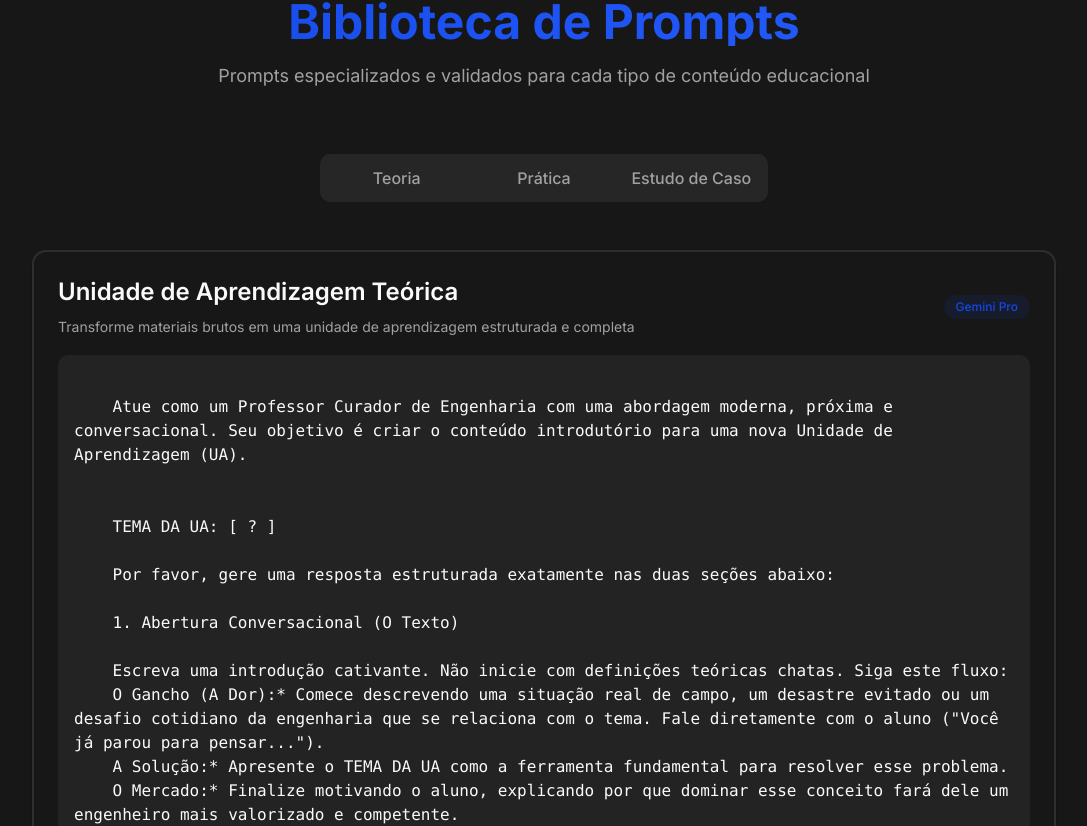
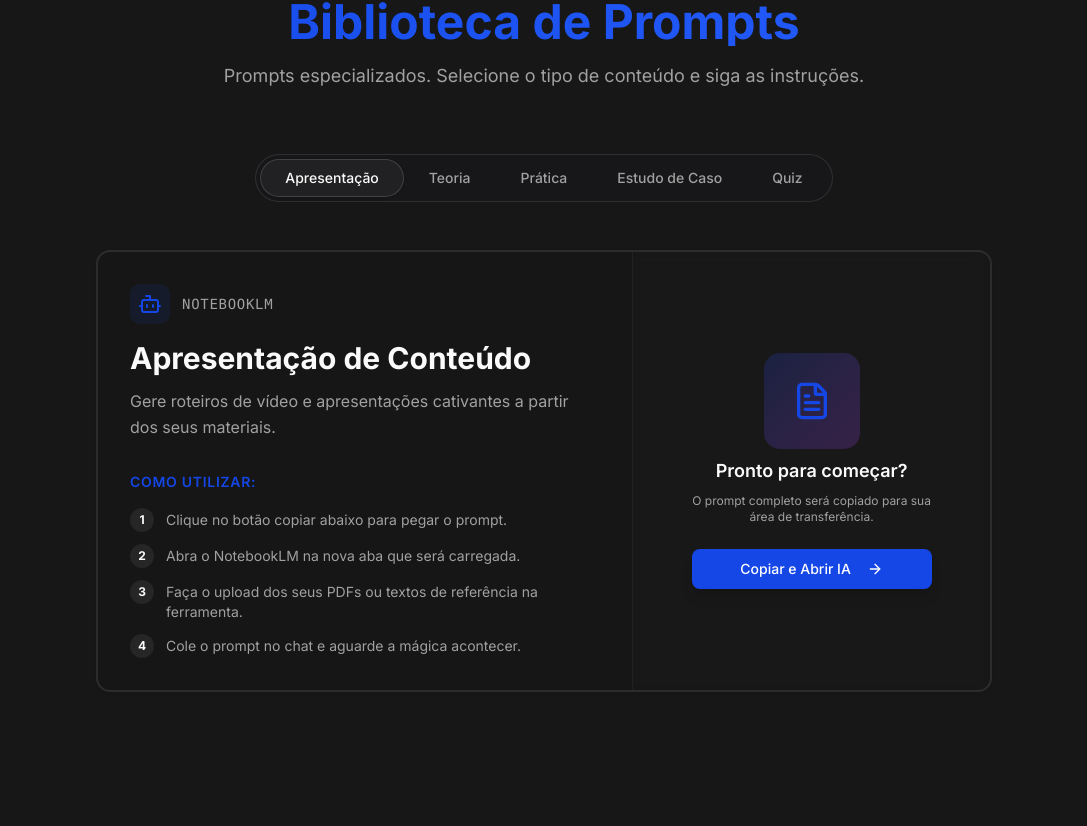
Before and after one commit to guisebastiao/ai-curation-toolkit, a React (Vite) app: page / in a window 1280 px wide. Shown: the part 1538-2364 px from the top of the page, without its empty margins (96-1183 px from the left). After the commit the page ends 2326 px from the top, so only its background shows below. Built offline with nearby package versions, Linux system fonts and the light colour scheme.

Commit message:
Remodelada seção dos prompts

```diff
--- a/src/components/prompt-library.tsx
+++ b/src/components/prompt-library.tsx
@@ -2,82 +2,99 @@ import { Tabs, TabsContent, TabsList, TabsTrigger } from "@/components/ui/tabs";
 import { prompts } from "@/utils/prompts";
 import { motion } from "framer-motion";
 import { useState } from "react";
-import { Card, CardDescription, CardHeader, CardTitle } from "./ui/card";
+import { Card, CardDescription, CardHeader, CardTitle, CardContent, CardFooter } from "./ui/card";
 import { Button } from "./ui/button";
 import { toast } from "sonner";
-import { Check, Copy } from "lucide-react";
-import ReactMarkdown from "react-markdown";
+import { Check, Copy, ArrowRight, BookOpen, Bot, FileText } from "lucide-react";
 
+// Adicionei o campo 'instructions' para cada item
 const promptLibrary = {
-  apresentation: {
-    tool: "Gemini Pro",
-    title: "Unidade de Aprendizagem Teórica",
-    description: "Transforme materiais brutos em uma unidade de aprendizagem estruturada e completa",
-    prompt: prompts.apresentation,
+  presentation: {
+    tool: "NotebookLM",
+    label: "Apresentação",
+    title: "Apresentação de Conteúdo",
+    description: "Gere roteiros de vídeo e apresentações cativantes a partir dos seus materiais.",
+    prompt: prompts.presentation,
+    instructions: [
+      "Clique no botão copiar abaixo para pegar o prompt.",
+      "Abra o NotebookLM na nova aba que será carregada.",
+      "Faça o upload dos seus PDFs ou textos de referência na ferramenta.",
+      "Cole o prompt no chat e aguarde a mágica acontecer."
+    ]
   },
   theory: {
-    tool: "Gemini Pro",
-    title: "Unidade de Aprendizagem Teórica",
-    description: "Transforme materiais brutos em uma unidade de aprendizagem estruturada e completa",
+    tool: "Gemini Pro 3.0",
+    label: "Teoria",
+    title: "Unidade Teórica Completa",
+    description: "Estruture uma unidade de aprendizagem completa com base na ABNT.",
     prompt: prompts.theory,
+    instructions: [
+      "Clique no botão copiar abaixo.",
+      "No Gemini, cole o prompt para iniciar a 'Máquina de Estados'.",
+      "O Chat pedirá o nome da UA e os arquivos.",
+      "Copie e cole o conteúdo gerado para o seu documento oficial."
+    ]
   },
   practice: {
-    tool: "Gemini Pro",
-    title: "Projeto de Simulador Interativo",
-    description: "Crie projetos conceituais para simuladores educacionais interativos",
+    tool: "Gemini Pro 3.0",
+    label: "Prática",
+    title: "Simulador Interativo",
+    description: "Crie especificações funcionais para simuladores e jogos educacionais.",
     prompt: prompts.practice,
+    instructions: [
+      "Copie o prompt clicando no botão.",
+      "Inicie um novo chat no Gemini.",
+      "Informe o Conceito Chave e o Público Alvo quando solicitado.",
+      "O prompt gerará uma especificação técnica para desenvolvedores."
+    ]
+  },
+  case: {
+    tool: "Gemini Pro 3.0",
+    label: "Estudo de Caso",
+    title: "Estudo de Caso Real",
+    description: "Transforme notícias ou relatórios em estudos de caso acadêmicos.",
+    prompt: prompts.case,
+    instructions: [
+      "Tenha em mãos o PDF/Texto do caso real (notícia ou relatório).",
+      "Clique em copiar e vá para o Gemini.",
+      "Cole o prompt e anexe o seu arquivo PDF.",
+      "A IA criará o material do aluno e o guia do professor."
+    ]
   },
   quiz: {
-    tool: "Gemini Pro",
-    title: "Projeto de Simulador Interativo",
-    description: "Crie projetos conceituais para simuladores educacionais interativos",
+    tool: "Gemini Pro 3.0",
+    label: "Quiz",
+    title: "Gerador de Quiz Dinâmico",
+    description: "Crie avaliações interativas e gamificadas instantaneamente.",
     prompt: prompts.quiz,
-  },
-  case: {
-    tool: "Gemini Pro",
-    title: "Estudo de Caso Acadêmico",
-    description: "Transforme fatos reais em estudos de caso educacionais estruturados",
-    prompt: prompts.case,
+    instructions: [
+      "Copie o prompt.",
+      "Cole no chat da IA.",
+      "Responda às 6 perguntas de configuração (Público, Qtd Perguntas, etc).",
+      "Receba o quiz formatado pronto para uso."
+    ]
   },
 };
 
-const theory = `
-  Atue como um Professor Curador de Engenharia com uma abordagem moderna, próxima e conversacional. Seu objetivo é criar o conteúdo introdutório para uma nova Unidade de Aprendizagem (UA).
-
-  TEMA DA UA: [ ? ]
-
-  Por favor, gere uma resposta estruturada exatamente nas duas seções abaixo:
-
-  ---
-
-  ## 1. Abertura Conversacional (O Texto)
-
-  Escreva uma introdução cativante. Não inicie com definições teóricas chatas. Siga este fluxo:
-
-  - **O Gancho (A Dor):** Comece descrevendo uma situação real de campo, um desastre evitado ou um desafio cotidiano da engenharia que se relaciona com o tema. Fale diretamente com o aluno ("Você já parou para pensar...").
-  - **A Solução:** Apresente o TEMA DA UA como a ferramenta fundamental para resolver esse problema.
-  - **O Mercado:** Finalize motivando o aluno, explicando por que dominar esse conceito fará dele um engenheiro mais valorizado e competente.
-
-  ---
-
-  ## 2. Experiência Visual (A Mídia)
-
-  Para enriquecer essa UA, descreva uma sugestão criativa de recurso visual que deve acompanhar o texto acima. Escolha a opção que melhor se adapta ao tema:
-
-  - **Opção A — Animação:** Escreva um breve roteiro (passo a passo) para uma animação que demonstre o conceito físico acontecendo.
-  - **Opção B — Infográfico/Imagem:** Descreva detalhadamente uma imagem ou esquema técnico que sintetize o tópico, incluindo cores sugeridas e elementos de destaque.
-`;
-
 export const PromptLibrary = () => {
-  const [activeTab, setActiveTab] = useState("apresentation");
+  const [activeTab, setActiveTab] = useState("presentation");
   const [copiedStates, setCopiedStates] = useState<Record<string, boolean>>({});
 
-  const handleCopy = async (promptKey: string) => {
-    const promptText = promptLibrary[promptKey as keyof typeof promptLibrary].prompt;
-    await navigator.clipboard.writeText(promptText);
+  const handleCopyRedirect = async (promptKey: string) => {
+    const item = promptLibrary[promptKey as keyof typeof promptLibrary];
+    if (!item) return;
+
+    await navigator.clipboard.writeText(item.prompt);
+
+    const isNotebook = item.tool.includes("NotebookLM");
+    const targetUrl = isNotebook
+      ? "https://notebooklm.google.com/"
+      : "https://gemini.google.com/";
 
     setCopiedStates((prev) => ({ ...prev, [promptKey]: true }));
-    toast.success("Prompt copiado! Cole no seu chat de IA.");
+    toast.success(`Prompt copiado! A abrir ${isNotebook ? "NotebookLM" : "Gemini"}...`);
+
+    window.open(targetUrl, "_blank");
 
     setTimeout(() => {
       setCopiedStates((prev) => ({ ...prev, [promptKey]: false }));
@@ -85,10 +102,7 @@ export const PromptLibrary = () => {
   };
 
   return (
-    <section
-      id="library"
-      className="py-24 px-4"
-    >
+    <section id="library" className="py-24 px-4">
       <div className="container mx-auto max-w-7xl">
         <motion.div
           initial={{ opacity: 0, y: 20 }}
@@ -97,87 +111,119 @@ export const PromptLibrary = () => {
           transition={{ duration: 0.6 }}
           className="text-center mb-16"
         >
-          <h2 className="text-4xl md:text-5xl font-bold mb-4 gradient-text">Biblioteca de Prompts</h2>
-          <p className="text-lg text-muted-foreground max-w-2xl mx-auto">Prompts especializados e validados para cada tipo de conteúdo educacional</p>
+          <h2 className="text-4xl md:text-5xl font-bold mb-4 gradient-text">
+            Biblioteca de Prompts
+          </h2>
+          <p className="text-lg text-muted-foreground max-w-2xl mx-auto">
+            Prompts especializados. Selecione o tipo de conteúdo e siga as instruções.
+          </p>
         </motion.div>
+
         <Tabs
           value={activeTab}
           onValueChange={setActiveTab}
-          className="w-full"
+          className="w-full flex flex-col items-center"
         >
-          <TabsList className="grid w-full max-w-md mx-auto grid-cols-3 mb-12 h-12">
+          <TabsList className="inline-flex h-auto p-1 bg-zinc-900/80 backdrop-blur-sm rounded-full text-zinc-400 mb-12 border border-white/10">
+            {Object.entries(promptLibrary).map(([key, content]) => (
               <TabsTrigger
-              value="theory"
-              className="text-base"
-            >
-              Teoria
-            </TabsTrigger>
-            <TabsTrigger
-              value="practice"
-              className="text-base"
-            >
-              Prática
-            </TabsTrigger>
-            <TabsTrigger
-              value="case"
-              className="text-base"
-            >
-              Estudo de Caso
-            </TabsTrigger>
-          </TabsList>
-          {Object.entries(promptLibrary).map(([key, content]) => (
-            <TabsContent
                 key={key}
                 value={key}
-              className="mt-0"
+                className="rounded-full px-6 py-2 text-sm font-medium transition-all data-[state=active]:bg-zinc-700 data-[state=active]:text-white"
               >
+                {content.label}
+              </TabsTrigger>
+            ))}
+          </TabsList>
+
+          {Object.entries(promptLibrary).map(([key, content]) => (
+            <TabsContent key={key} value={key} className="mt-0 w-full">
               <motion.div
                 initial={{ opacity: 0, y: 20 }}
                 animate={{ opacity: 1, y: 0 }}
                 transition={{ duration: 0.4 }}
-                className="max-w-5xl mx-auto"
+                className="max-w-4xl mx-auto"
               >
-                <Card className="border-2 p-6 space-y-4">
-                  <CardHeader className="flex gap-2 items-center">
-                    <div className="flex-1 space-y-2">
-                      <CardTitle className="text-2xl">{content.title}</CardTitle>
-                      <CardDescription className="text-sm leading-relaxed">{content.description}</CardDescription>
+                <Card className="border-2 bg-card/50 backdrop-blur-sm overflow-hidden">
+                  <div className="grid md:grid-cols-5 gap-0">
+
+                    {/* COLUNA DA ESQUERDA: INFORMAÇÕES E PASSOS */}
+                    <div className="md:col-span-3 p-8 flex flex-col justify-between space-y-8 border-r border-border/50">
+                      <div>
+                        <div className="flex items-center gap-3 mb-4">
+                           <div className="p-2 bg-primary/10 rounded-lg text-primary">
+                              {/* Ícone dinâmico simples baseada na tab, ou padrão */}
+                              <Bot className="w-6 h-6" />
                            </div>
-                    <div className="px-3 py-1 rounded-full bg-primary/10 text-primary text-xs font-medium">{content.tool}</div>
-                  </CardHeader>
-                  <div className="flex-1 bg-foreground/5 rounded-lg p-4">
-                    <pre className="whitespace-pre-wrap">
-                      <code>{content.prompt}</code>
-                    </pre>
+                           <span className="text-sm font-mono text-muted-foreground uppercase tracking-wider">
+                             {content.tool}
+                           </span>
                         </div>
-                </Card>
+                        <h3 className="text-3xl font-bold mb-3 text-foreground">
+                          {content.title}
+                        </h3>
+                        <p className="text-muted-foreground leading-relaxed">
+                          {content.description}
+                        </p>
+                      </div>
 
-                {/* <Button
-                  onClick={() => handleCopy(key)}
-                  variant="outline"
-                  size="icon-sm"
+                      <div className="space-y-4">
+                        <h4 className="text-sm font-semibold uppercase tracking-wider text-primary">
+                          Como utilizar:
+                        </h4>
+                        <ul className="space-y-3">
+                          {content.instructions.map((step, index) => (
+                            <li key={index} className="flex gap-3 text-sm text-muted-foreground">
+                              <span className="flex-shrink-0 w-6 h-6 rounded-full bg-muted flex items-center justify-center text-xs font-bold text-foreground">
+                                {index + 1}
+                              </span>
+                              <span className="pt-0.5">{step}</span>
+                            </li>
+                          ))}
+                        </ul>
+                      </div>
+                    </div>
+
+                    {/* COLUNA DA DIREITA: AÇÃO PRINCIPAL */}
+                    <div className="md:col-span-2 bg-muted/10 p-8 flex flex-col items-center justify-center text-center space-y-6">
+                      <div className="w-24 h-24 rounded-2xl bg-gradient-to-br from-primary/20 to-purple-500/20 flex items-center justify-center mb-2">
+                        <FileText className="w-10 h-10 text-primary" />
+                      </div>
+
+                      <div className="space-y-2">
+                        <h4 className="font-semibold text-lg">Pronto para começar?</h4>
+                        <p className="text-xs text-muted-foreground px-4">
+                          O prompt completo será copiado para sua área de transferência.
+                        </p>
+                      </div>
+
+                      <Button
+                        onClick={() => handleCopyRedirect(key)}
+                        size="lg"
+                        className={`
+                          w-full max-w-[240px] shadow-lg transition-all duration-500
+                          ${copiedStates[key]
+                            ? "bg-green-600 hover:bg-green-700 text-white"
+                            : "hover:scale-105 text-white"
+                          }
+                        `}
                       >
                          {copiedStates[key] ? (
                           <>
-                      <Check className="w-4 h-4" />
-                      Copiado
+                            <Check className="mr-2 w-5 h-5" />
+                            Copiado!
                           </>
                         ) : (
                           <>
-                      <Copy className="w-4 h-4" />
-                      Copiar
+                            Copiar e Abrir IA
+                            <ArrowRight className="ml-2 w-5 h-5" />
                           </>
                         )}
-                </Button> */}
-
-                {/* <Card className="border-2 border-primary/20">
-                    <CardHeader className="pb-4">
-                      <div className="flex items-center justify-between">
-                        <CardTitle className="text-xl">Prompt</CardTitle>
+                      </Button>
+                    </div>
 
                   </div>
-                    </CardHeader>
-                  </Card> */}
+                </Card>
               </motion.div>
             </TabsContent>
           ))}
--- a/src/utils/prompts.ts
+++ b/src/utils/prompts.ts
@@ -1,5 +1,5 @@
 export const prompts = {
-  apresentation: `
+  presentation: `
     Atue como um Professor Curador de Engenharia com uma abordagem moderna, próxima e conversacional. Seu objetivo é criar o conteúdo introdutório para uma nova Unidade de Aprendizagem (UA).\n
 
     TEMA DA UA: [ ? ]
@@ -148,6 +148,15 @@ export const prompts = {
     Um documento de texto estruturado, organizado por tópicos, servindo como um guia completo para quem for desenvolver a ferramenta. NÃO escreva código de programação.
   `,
   quiz: `
+      Faça essas perguntas para o usuário.
+    1.Me ajude a criar um quiz divertido e interativo sobre [tema específico].
+    2.Público-alvo: [Descreva claramente o público que responderá ao quiz].
+    3.Número de perguntas: [Informe o número total de perguntas desejadas].
+    4.Estilo das perguntas: [Engraçadas, educativas, curiosas, desafiadoras].
+    5.Tipo de perguntas desejado: [Múltipla escolha, perguntas abertas, verdadeiro ou falso].
+    6.Sugestões adicionais: [Dificuldade das perguntas, se haverá pontuação ou não, feedback após respostas].
+    (Só faça o quiz quando todas as 6 perguntas sobre o quiz forem atendidas.)
+
   `,
   case: `
     Atue como um Consultor Pedagógico e Professor Especialista em Ensino Superior (Mestrado/Doutorado).
```
Lines whose indentation alone changed are shown as unchanged.
